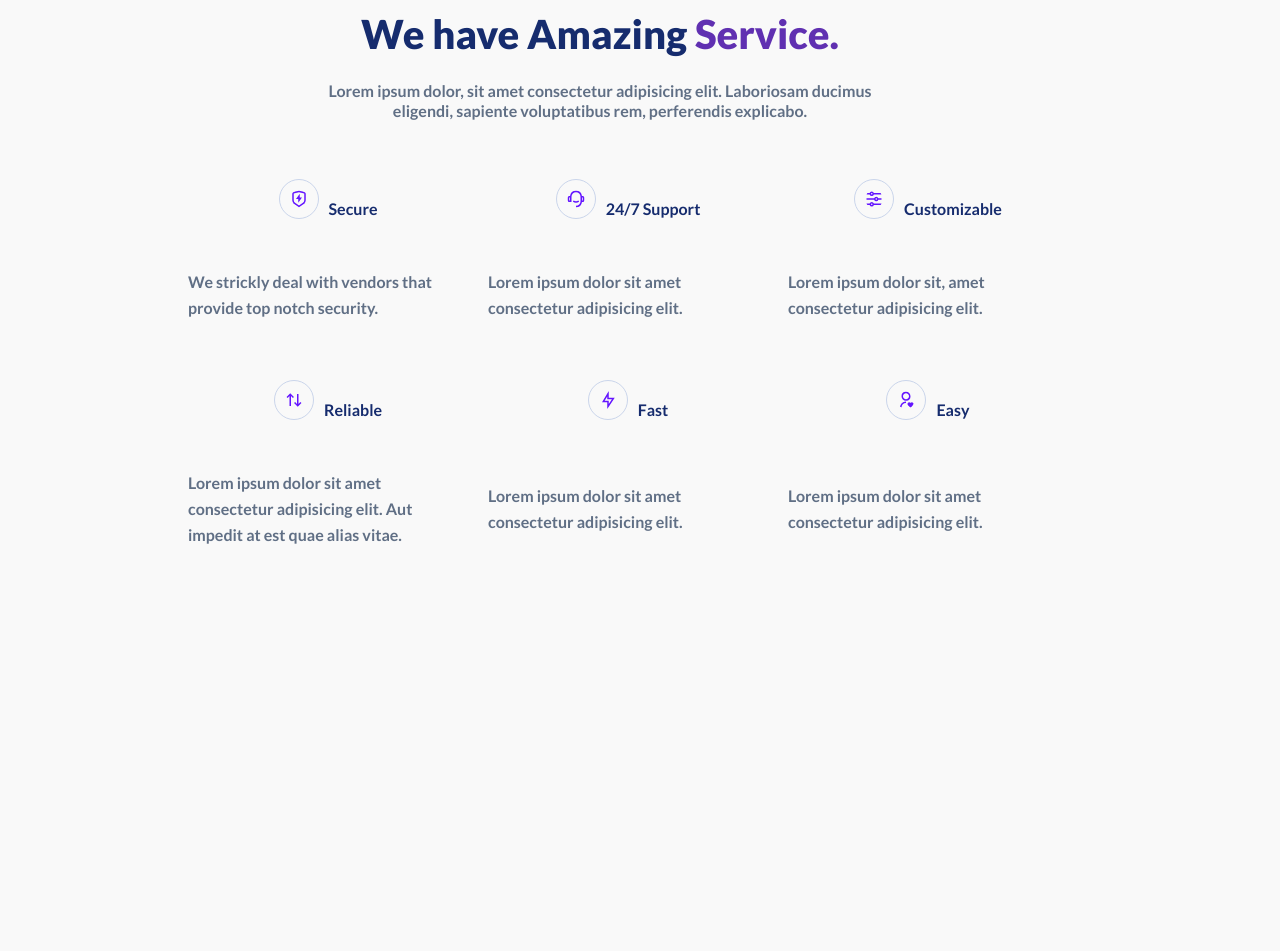
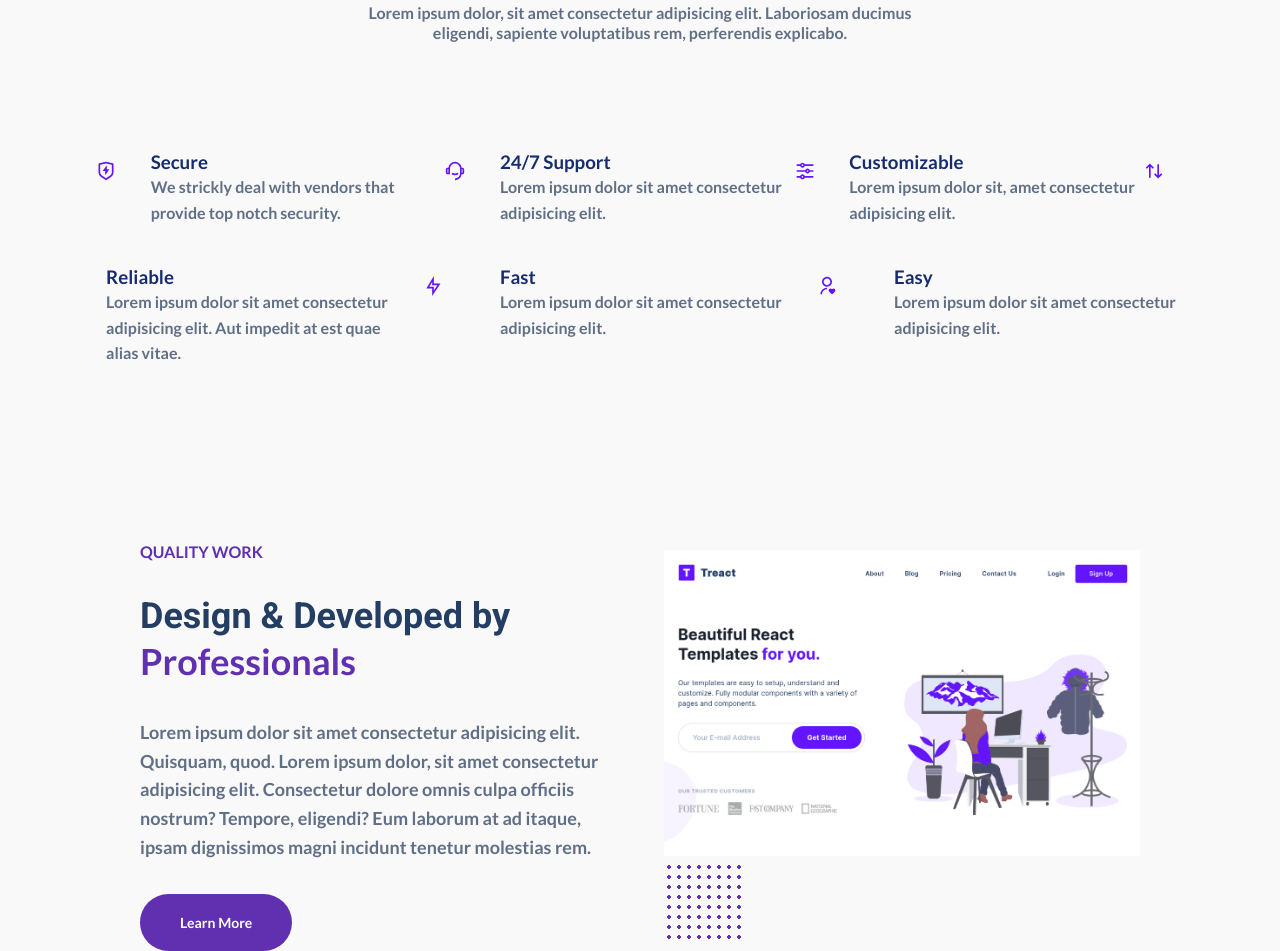
Before and after one commit to ipmcknz33/Final-Project-3-3, a plain HTML site: page index.html in a window 1280 px wide. Shown: the part 814-1765 px from the top of the page. Before the commit the page ends 1439 px from the top, so only its background shows below. Drawn offline with Linux system fonts and the light colour scheme.

Commit message:
needing to adjust service__img to bottom row, and dot-grid needs to be behind hero screen shot img bottom right

```diff
--- a/index.html
+++ b/index.html
@@ -39,7 +39,7 @@
                     <a href="#mailto:email@example.com" class="
                      nav__link--anchor
                      link__hover-effects
-                     link__hover-effect--black">Contact Us</a>
+                     link__hover-effect--black" target="blank" >Contact Us</a>
                     </li>
                     <li>
                    <a href="#Login" class="
@@ -95,59 +95,88 @@
                 <div class="container">
                     <div class="row">
                         <div class="service__list">
-
+                            <figure class="service__img--wrapper">
+                                <img class="service__img" src="./assets/shield-icon.daefe14b320b14fbd9cbd18908ac93ec.svg" alt="shield-icon">
+                            </figure>
                             <div class="service">
-                                <figure class="service__img--wrapper">
-                                    <img class="service" src="./assets/shield-icon.daefe14b320b14fbd9cbd18908ac93ec.svg" alt="shield-icon">
+                                <div class="service__list--container">
                                     <h3 class="service__list"><span class="color">Secure</span></h3>
-                                </figure>
                                     <p class="service__discription">We strickly deal with vendors that provide top notch security.</p>
                                 </div>
-
+                             </div>
+                             <figure class="service__img--wrapper">
+                                 <img class="service__img" src="./assets/support-icon.f9253ffa8cb6ffde5bbaa05eb5136375.svg" alt="support-icon">
+                                </figure>
                             <div class="service">
-                                <figure class="service__img--wrapper">
-                                    <img class="service" src="./assets/support-icon.f9253ffa8cb6ffde5bbaa05eb5136375.svg" alt="shield-icon">
+                                <div class="service__list--container">
                                     <h3 class="service__list"><span class="color">24/7 Support</span></h3>
-                                </figure>
-                            <p class="service__discription">Lorem ipsum dolor sit amet consectetur adipisicing elit.
-                                </p>
+                                    <p class="service__discription">Lorem ipsum dolor sit amet consectetur adipisicing elit.</p>
+                                </div>
                             </div>
 
+                            <figure class="service__img--wrapper">
+                                <img class="service__img" src="./assets/customize-icon.367468c90fd796009b97fbfba67b2c6a.svg" alt="customize">
+                            </figure>
                             <div class="service">
-                                <figure class="service__img--wrapper">
-                                    <img class="service" src="./assets/customize-icon.367468c90fd796009b97fbfba67b2c6a.svg" alt="shield-icon">
+                                <div class="service__list--container">
                                     <h3 class="service__list"><span class="color">Customizable</span></h3>
-                                </figure>
                                     <p class="service__discription">Lorem ipsum dolor sit, amet consectetur adipisicing elit.</p>
                                 </div>
+                            </div>
 
+                            <figure class="service__img--wrapper">
+                                <img class="service__img" src="./assets/reliable-icon.1367510a8f0a1bec76dc425d25f92f43.svg" alt="reliable-icon">
+                            </figure>
                             <div class="service">
-                                <figure class="service__img--wrapper">
-                                    <img class="service" src="./assets/reliable-icon.1367510a8f0a1bec76dc425d25f92f43.svg" alt="shield-icon">
+                                <div class="service__list--container">
                                     <h3 class="service__list"><span class="color">Reliable</span></h3>
-                                </figure>
                                     <p class="service__discription">Lorem ipsum dolor sit amet consectetur adipisicing elit. Aut impedit at est quae alias vitae.</p>
                                 </div>
+                            </div>
 
+                            <figure class="service__img--wrapper">
+                                <img class="service__img" src="./assets/fast-icon.dbb971a73d4805d2fc3bcdacdb55beba.svg" alt="fast-icon">
+                            </figure>
                             <div class="service">
-                                <figure class="service__img--wrapper">
-                                    <img class="service" src="./assets/fast-icon.dbb971a73d4805d2fc3bcdacdb55beba.svg" alt="shield-icon">
+                                <div class="service__list--container">
                                     <h3 class="service__list"><span class="color">Fast</span></h3>
-                                </figure>
                                     <p class="service__discription">Lorem ipsum dolor sit amet consectetur adipisicing elit.</p>
                                 </div>
+                            </div>
 
+                            <Figure class="service__img--wrapper">
+                                <img class="service__img" src="./assets/simple-icon.673b7e1750b2a4ef32907fc164828d00.svg" alt="Easy-icon">
+                            </Figure>
                             <div class="service">
-                                <Figure class="service__img--wrapper">
-                                    <img class="service" src="./assets/simple-icon.673b7e1750b2a4ef32907fc164828d00.svg" alt="shield-icon">
+                                <div class="service__list--container">
                                     <h3 class="service__list"><span class="color">Easy</span></h3>
-                                </Figure>
-                            <p class="service__discription">Lorem ipsum dolor sit amet consectetur adipisicing elit.</p>
+                                    <p>Lorem ipsum dolor sit amet consectetur adipisicing elit.</p>
+                                </div>
+
                             </div>
                         </div>
                     </div>
                 </div>
             </section>
+        </div>
+    </section>
+
+    <section id="Quality">
+        <div class="quality__container" alt="Quality">
+
+            <div class="Left">
+                <h4 class="quality__title"><span class="text--purple">QUALITY WORK</span></h4>
+                <h1 class="quality__subtitle">Design & Developed by <span class="text--purple">Professionals</span></h1>
+                <p class="quality__description">Lorem ipsum dolor sit amet consectetur adipisicing elit. Quisquam, quod. Lorem ipsum dolor, sit amet consectetur adipisicing elit. Consectetur dolore omnis culpa officiis nostrum? Tempore, eligendi? Eum laborum at ad itaque, ipsam dignissimos magni incidunt tenetur molestias rem.</p>
+
+                <button class="learn__more--btn">Learn More</button>
+            </div>
+
+            <div class="right">
+                <figure>
+                <img class="quality__img" src="./assets/hero-screenshot-1.40a097b525c2f8c9808e.png" alt="Quality Illustration"></img>
+                <div class="dot-grid" alt="dot"></div>
+            </figure>
             </div>
     </section>
  </main>
--- a/style.css
+++ b/style.css
@@ -36,13 +36,13 @@ p {
 
 h1, h2, h3, h4, h5, h6 {
 
-    color: black;
+    color: #243E63;
     text-align: center;
     line-height: 1.25;
 }
 
 h1 {
-    font-family: ;
+    font-family: 'Roboto', sans-serif;
     font-weight: 700;
     font-size: 36px;
 
@@ -90,7 +90,11 @@ img {
     color: #6030b1;
 }
 
-/* NAVIGATION BAR */
+/*
+
+NAVIGATION BAR
+
+*/
 
 
 .nav__title {
@@ -124,7 +128,11 @@ img {
 }
 
 
-/*header*/
+/*
+
+HEADER SECTION
+
+*/
 
 .header__container {
     display: flex;
@@ -136,12 +144,13 @@ img {
     max-width: 1200px;
     margin: 0 auto;
 }
+
 .left {
-    width: 40%;
+    width: 50%;
     text-align: left;
 }
 .right {
-    width: 60%;
+    width: 50%;
 }
 
 .header__title {
@@ -210,15 +219,10 @@ FEATURES
 
 */
 
-#features .  {
-   padding: 80px 0;
-}
-
 
 .container {
     display: flex;
     flex-wrap: wrap;
-    position: absolute;
     width: 100%;
     max-width: 1200px;
     margin: 0 auto;
@@ -267,51 +271,57 @@ SERVICE SECTION
 .text-purple {
     color: #6030b1;
 }
+ #services {
+     background-color: #f9f9f9;
+     padding: 80px 0;
 
-#services .row {
-    display: flex;
-    flex-wrap: wrap;
-    gap: 20px;
-    justify-content: center;
-    width: 100%;
-    max-width: 1200px;
-    margin: 0 auto;
-
-}
+ }
 
 .service {
     display: flex;
     flex-wrap: wrap;
-    justify-content: center;
-    padding: 10px;
+    justify-content: space-between;
     margin-bottom: 40px;
-    gap: 10px;
     width: calc(100% / 3);
     max-width: 300px;
 }
 
-img.service {
-    border-radius: 50%;
-     border: 1px solid rgb(202, 213, 235);
-     object-fit: cover;
+.service__img--wrapper {
+    display: flex;
+    flex-wrap: wrap;
+    justify-content: space-between;
+
 }
 
-.service img {
+.service__img {
+    display: flex;
+    justify-content: space-between;
+    align-items: center;
+    max-width: 50%;
     width: 40px;
     height: 40px;
-    object-fit: contain;
 }
 
 .service__list {
     display: flex;
     flex-wrap: wrap;
-    justify-content: center;
-    margin-top: 20px;
-    font-size: 1rem;
+    justify-content: space-between;
+    align-items: flex-start;
     font-weight: 700;
 }
 
+.service__list--container {
+    display: flex;
+    flex-direction: column;
+    align-items: flex-start;
+    margin-left: 10px;
+}
+
 .service__description {
+    display: flex;
+    flex-wrap: wrap;
+    flex-direction: column;
+    align-items: center;
     color:  #606f85;
     position: relative;
     font-weight: 700;
@@ -321,8 +331,93 @@ img.service {
 }
 
 
-.service__img--wrapper {
+ /*
+
+ QUALITY SECTION
+
+ */
+
+#quality {
+    padding: 80px 0;
+    background-color: #fff;
+}
+
+.quality__container {
     display: flex;
-    flex-wrap: wrap;
-    gap: 10px;
+    justify-content: space-between;
+    align-items: center;
+    gap: 48px;
+    width: 100%;
+    max-width: 1200px;
+    margin: 0 auto;
+    padding-left: 100px;
+    padding-right: 100px;
 }
+
+.Left {
+    width: 50%;
+    text-align: left;
+}
+
+.right {
+    width: 50%;
+}
+
+.right .dot-grid {
+    display: block;
+    grid-template-columns: repeat(10,8px);
+    grid-template-rows: repeat(10,8px);
+    gap: 8px;
+    justify-content: center;
+    align-items: center;
+    padding: 40px;
+    width: 10px;
+    height: 10px;
+    background-image: radial-gradient(#6030b1 2px, transparent 2px);
+    background-size: 10px 10px;
+    position: relative;
+    bottom-right: -20px;
+    z-index: -1;
+}
+.quality__title {
+    font-weight: 700;
+    text-align: left;
+    margin-bottom: 32px;
+    line-height: 1.25;
+}
+
+.quality__subtitle {
+    font-size: 36px;
+    text-align: left;
+    margin-bottom: 32px;
+    line-height: 1.25;
+}
+
+.quality__description {
+    text-align: left;
+    margin-bottom: 32px;
+    font-size: 18px;
+    color: #606f85;
+
+}
+
+.learn__more--btn {
+    background-color: #6030b1;
+    color: #fff;
+    padding: 20px 40px;
+    border: none;
+    border-radius: 50px;
+    cursor: pointer;
+    font-size: 14px;
+    font-weight: 700;
+}
+
+.learn__more--btn:hover {
+    background-color: #4e27a0;
+    color: #fff;
+}
+
+.quality__img {
+    width: 100%;
+    height: auto;
+}
```
Lines whose indentation alone changed are shown as unchanged.
